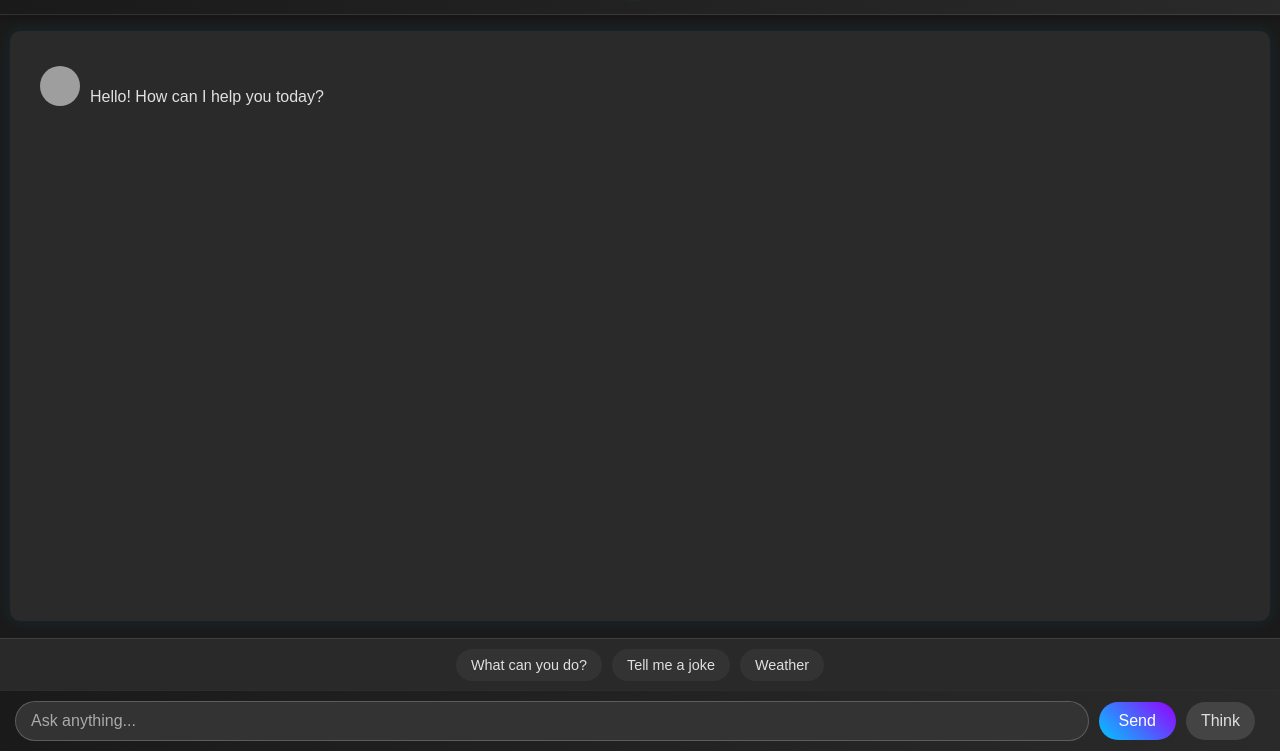
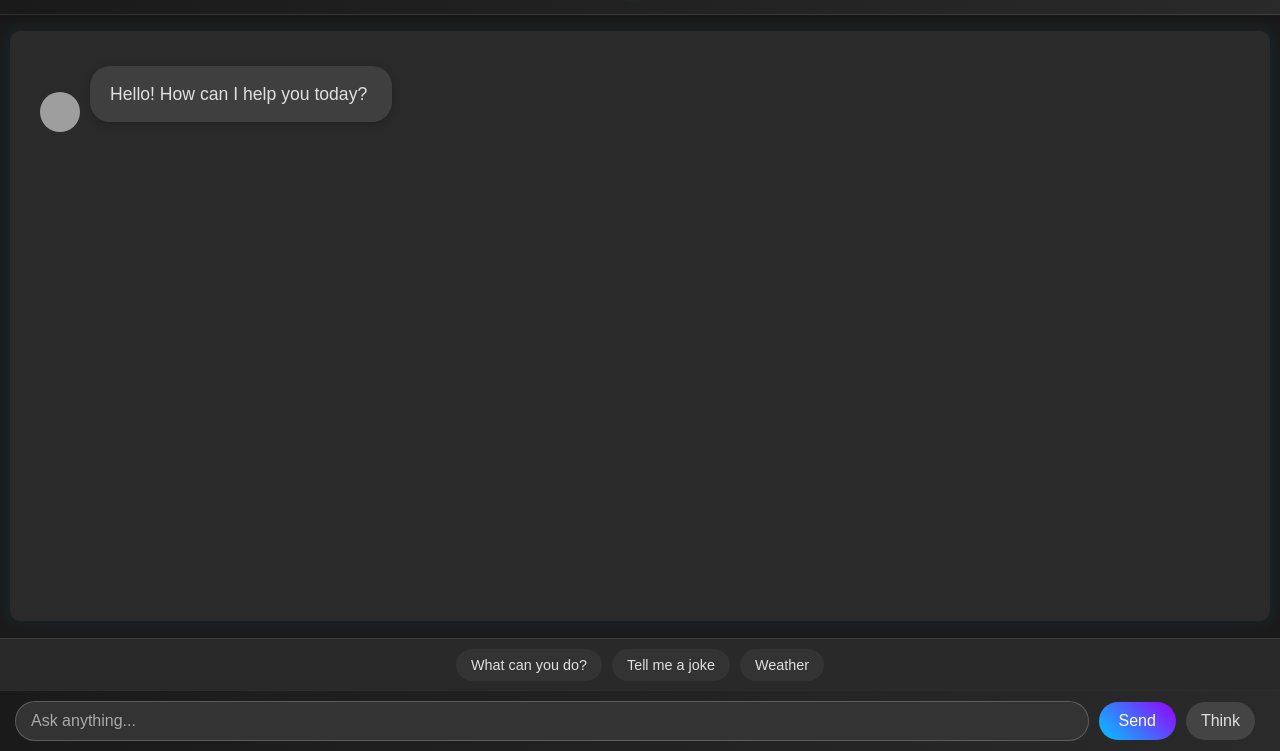
Before and after one commit to nextainai/nextai1.5, a plain HTML site: page index.html in a window 1280 px wide. Shown: the part 49-800 px from the top of the page. Drawn offline with Linux system fonts and the light colour scheme; grey boxes are pictures that could not be loaded.

Commit message:
Update index.html

```diff
--- a/index.html
+++ b/index.html
@@ -98,15 +98,17 @@
         }
 
         .bubble {
-            padding: 15px 20px; /* Increased padding for a fuller feel */
+            padding: 15px 20px;
             border-radius: 20px;
             word-wrap: break-word;
             background: rgba(255, 255, 255, 0.1);
             color: #e0e0e0;
             box-shadow: 0 2px 8px rgba(0, 0, 0, 0.2);
-            font-size: 1.1em; /* Slightly larger text for zoom effect */
-            line-height: 1.5; /* Improved readability */
-            animation: bubblePop 0.3s ease-out; /* Subtle pop animation */
+            font-size: 1.1em;
+            line-height: 1.5;
+            animation: bubblePop 0.3s ease-out;
+            position: relative;
+            margin-bottom: 10px; /* Added small space after each message */
         }
 
         @keyframes bubblePop {
@@ -343,15 +345,16 @@
             avatar.classList.add("avatar");
 
             const bubble = document.createElement("div");
+            bubble.classList.add("bubble");
             if (isLoading) {
-                bubble.classList.add("loading");
                 bubble.innerHTML = `<div class="dots">
                                         <div class="dot"></div>
                                         <div class="dot"></div>
                                         <div class="dot"></div>
                                     </div>`;
             } else {
-                bubble.textContent = message;
+                bubble.dataset.fullText = message; // Store full text for animation
+                bubble.textContent = ""; // Start empty for animation
             }
 
             messageWrapper.appendChild(fromUser ? bubble : avatar);
@@ -379,6 +382,21 @@
                 console.error("Error:", error);
                 return "There was an error. Please try again later.";
             }
+        }
+
+        function typeWriter(element, text, isThinkMode) {
+            let index = 0;
+            const speed = isThinkMode ? 100 : 50; // Slower for Think mode, faster for normal
+            element.textContent = ""; // Clear initial content
+            const interval = setInterval(() => {
+                if (index < text.length) {
+                    element.textContent += text.charAt(index);
+                    index++;
+                } else {
+                    clearInterval(interval);
+                    element.classList.add("blink-cursor"); // Add blinking cursor
+                }
+            }, speed);
         }
 
         let isSubmitting = false;
@@ -411,8 +429,9 @@
 
             chatContent.removeChild(loadingMessage);
             const messageElement = createMessageElement(botResponse, false);
-            messageElement.querySelector('.loading')?.classList.add('fade-out');
             chatContent.appendChild(messageElement);
+            const bubble = messageElement.querySelector(".bubble");
+            typeWriter(bubble, bubble.dataset.fullText, isThinkMode);
             autoScroll();
 
             isSubmitting = false;
@@ -420,7 +439,7 @@
 
         function autoScroll() {
             requestAnimationFrame(() => {
-                chatContent.scrollTop = chatContent.scrollHeight;
+                chatContent.scrollTop = chatContent.scrollHeight + 20; // Scroll a bit extra
             });
         }
 
@@ -428,6 +447,8 @@
             setTimeout(() => {
                 const welcomeMessage = createMessageElement("Hello! How can I help you today?", false);
                 chatContent.appendChild(welcomeMessage);
+                const bubble = welcomeMessage.querySelector(".bubble");
+                typeWriter(bubble, bubble.dataset.fullText, false);
                 autoScroll();
             }, 100);
         });
@@ -446,6 +467,19 @@
                 chatForm.dispatchEvent(new Event('submit'));
             });
         });
+
+        // Blinking cursor style
+        const style = document.createElement('style');
+        style.textContent = `
+            .blink-cursor::after {
+                content: '|';
+                animation: blink 0.7s step-end infinite;
+            }
+            @keyframes blink {
+                50% { opacity: 0; }
+            }
+        `;
+        document.head.appendChild(style);
     </script>
 </body>
 </html>
```
